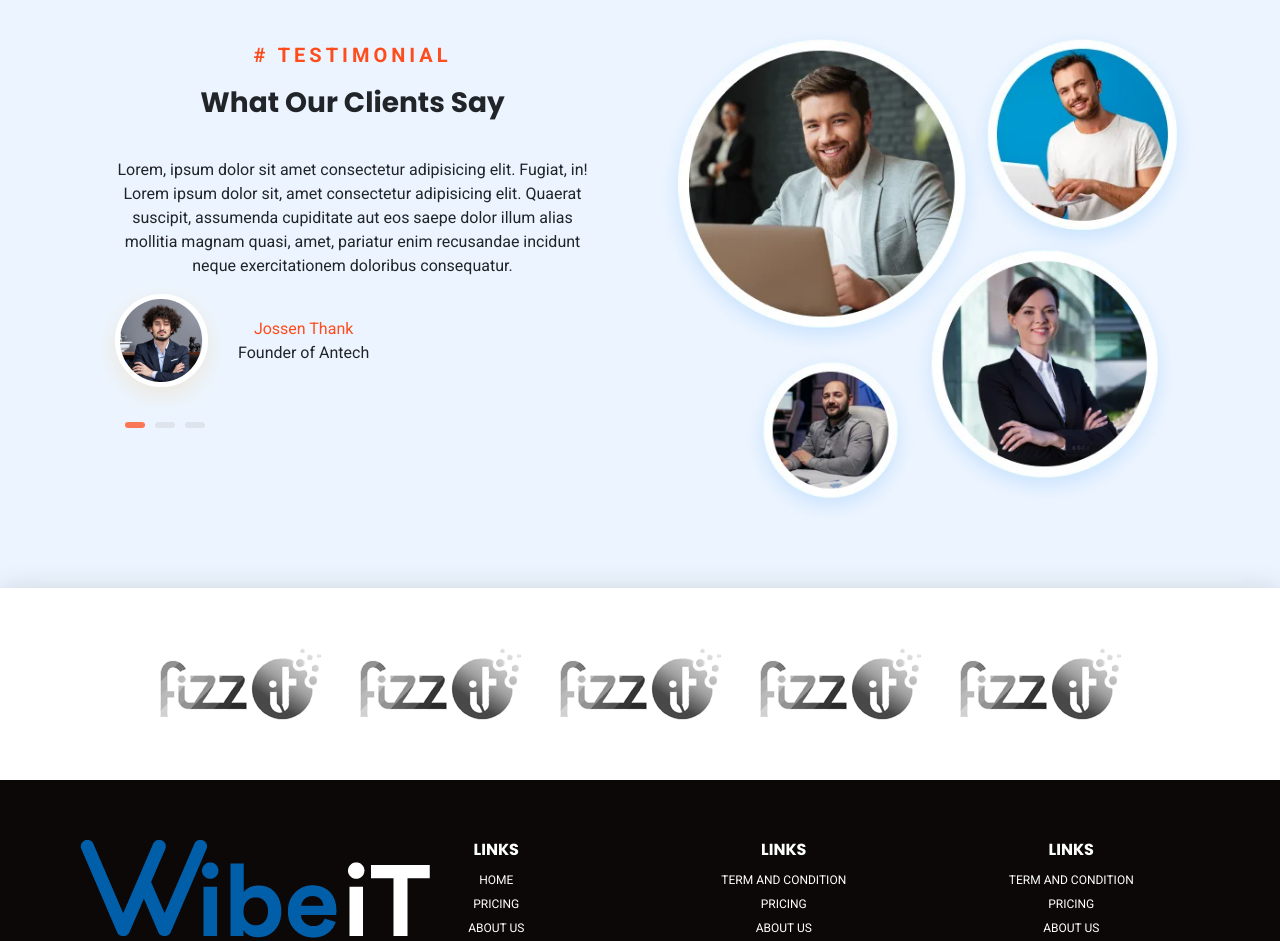
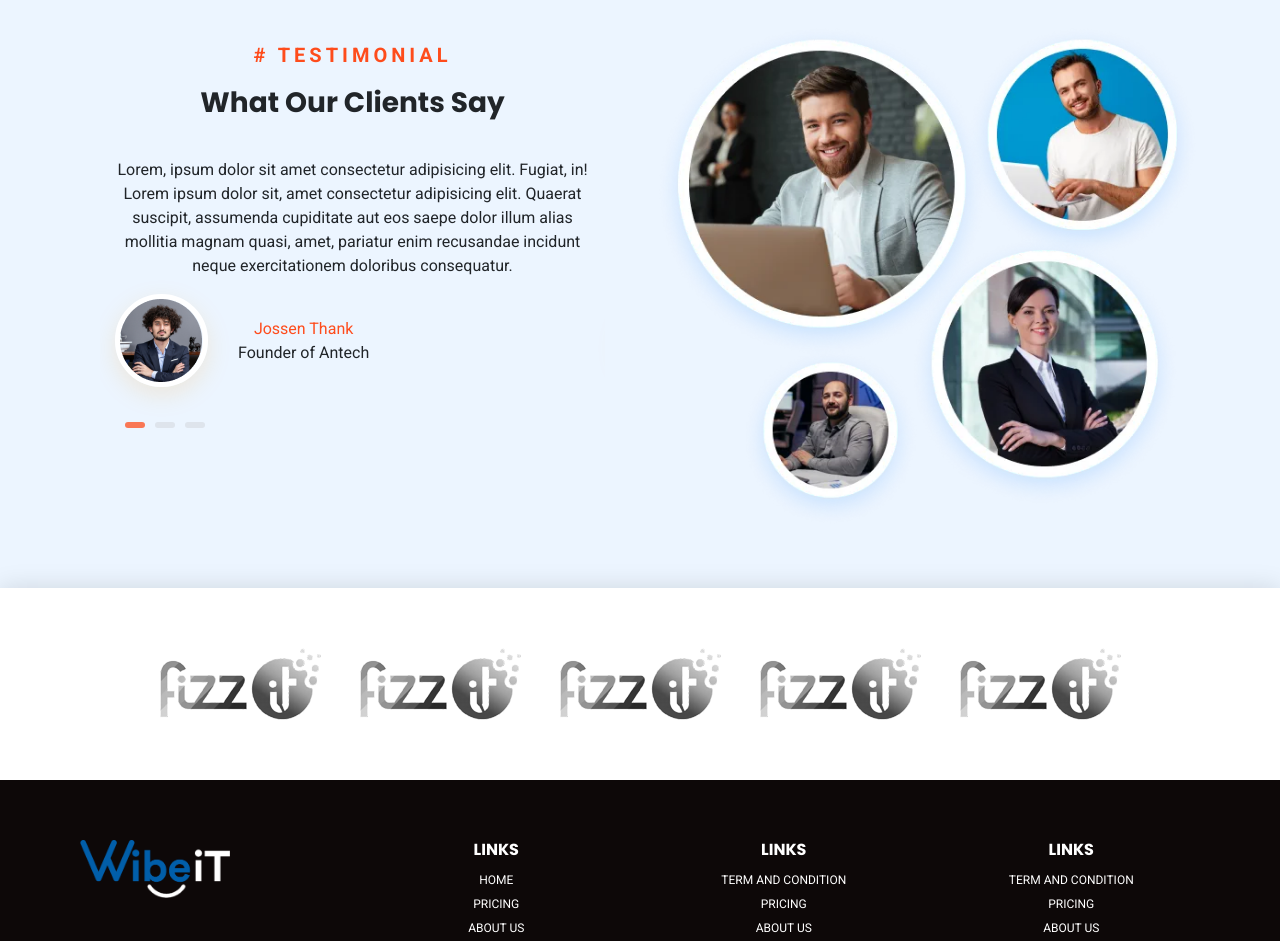
Before and after one commit to eynorashi15/wibeIT, a React (Create React App) app: page / in a window 1280 px wide. Shown: the part 3881-4822 px from the top of the page. Built offline with nearby package versions, Linux system fonts and the light colour scheme.

Commit message:
add style file

```diff
--- a/src/assets/globalStyle.css
+++ b/src/assets/globalStyle.css
@@ -830,10 +830,10 @@ footer .footer-nav-links li a:hover{
 .footer-bottom p a{
     color: var(--orange-color);
 }
-.footer-section .footer-logo{
+footer .footer-section .footer-logo{
     width: 150px;
 }
-.footer-section .footer-logo{
+footer .footer-section .footer-logo img{
     width: 100%;
     height: 100%;
 }
```
